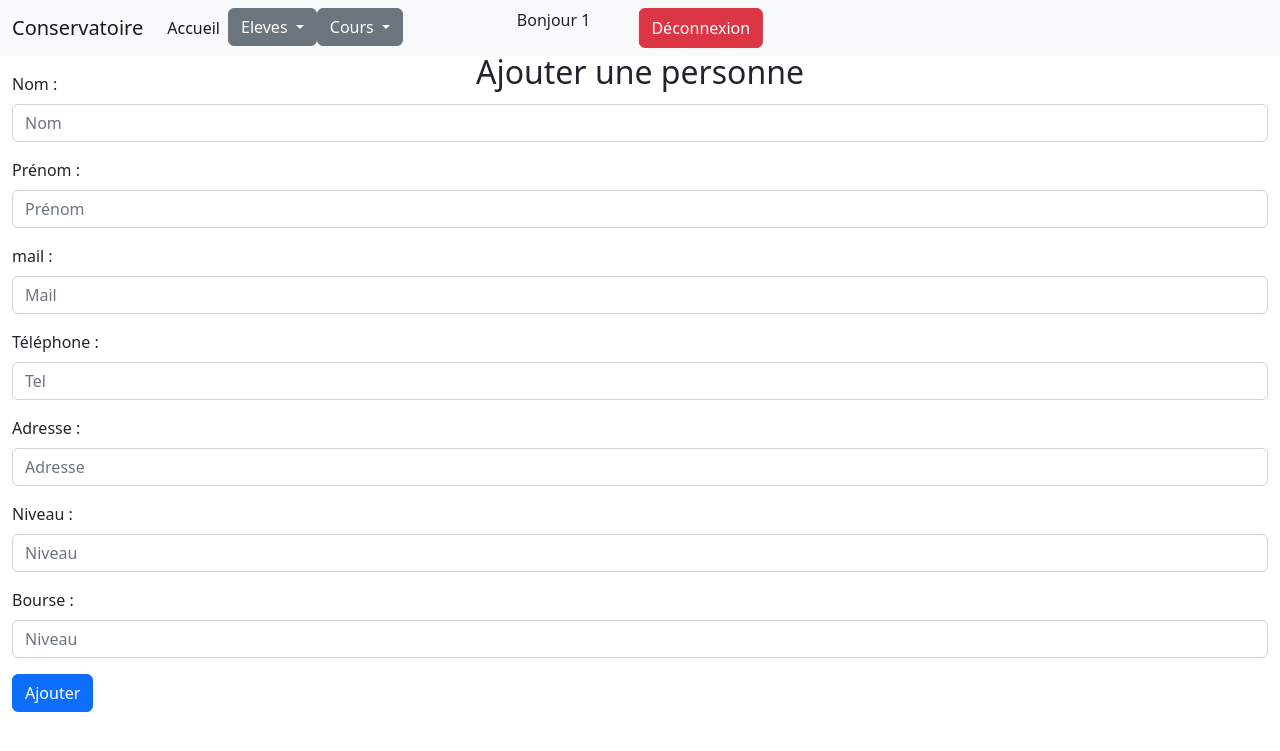
After one commit to MicleaChristian/ConservatoirePHP, a PHP site: template Vues/ajouterprof.php in a window 1280 px wide. The commit adds this page. Shown: the top 751 px of the page. Run offline with PHP 8.4, Linux system fonts and the light colour scheme; the template is opened without the code that fills it, so the values that code supplies are empty; the visitor is signed in with stand-in values (Sample User, id 1).

Commit message:
fix de l'update

```diff
--- /dev/null
+++ b/Vues/ajouterprof.php
@@ -0,0 +1,87 @@
+<!DOCTYPE html>
+<html lang="en">
+
+<head>
+    <meta charset="UTF-8">
+    <meta http-equiv="X-UA-Compatible" content="IE=edge">
+    <meta name="viewport" content="width=device-width, initial-scale=1.0">
+    <title>Conservatoire</title>
+    <script defer src='https://cdn.jsdelivr.net/npm/bootstrap@5.2.0/dist/js/bootstrap.bundle.min.js'></script>
+    <link rel='stylesheet' href='https://cdn.jsdelivr.net/npm/bootstrap@5.2.0/dist/css/bootstrap.min.css'>
+    <link href="style.css" rel="stylesheet">
+</head>
+
+<body>
+<nav class="navbar navbar-expand-lg navbar-light bg-light">
+        <div class="container-fluid">
+            <a class="navbar-brand" href="index.php?uc=accueil">Conservatoire</a>
+            <button class="navbar-toggler" type="button" data-bs-toggle="collapse" data-bs-target="#navbarNavAltMarkup" aria-controls="navbarNavAltMarkup" aria-expanded="false" aria-label="Toggle navigation">
+                <span class="navbar-toggler-icon"></span>
+            </button>
+            <div class="collapse navbar-collapse" id="navbarNavAltMarkup">
+                <div class="navbar-nav">
+                    <a class="nav-link active" aria-current="page" href="index.php?uc=accueil">Accueil</a>
+                    <div class="dropdown">
+                        <button class="btn btn-secondary dropdown-toggle" type="button" data-bs-toggle="dropdown" aria-expanded="false">
+                            Eleves
+                        </button>
+                        <ul class="dropdown-menu">
+                            <li><a class="dropdown-item" href="index.php?uc=personne&action=liste">Afficher les élèves</a></li>
+                            <li><a class="dropdown-item" href="index.php?uc=personne&action=ajout_form">Ajouter un élève</a></li>
+                        </ul>
+                    </div>
+                    <div class="dropdown">
+                        <button class="btn btn-secondary dropdown-toggle" type="button" data-bs-toggle="dropdown" aria-expanded="false">
+                            Cours
+                        </button>
+                        <ul class="dropdown-menu">
+                            <li><a class="nav-link" href="index.php?uc=cours&action=liste">Nos cours</a></li>
+                            <li><a class="nav-link" href="index.php?uc=cours&action=ajout_form">Ajouter un cours</a></li>
+                        </ul>
+                    </div>
+                    <?php include("header/header.php") ?>
+                </div>
+            </div>
+        </div>
+    </nav>
+
+<div class="container-fluid position-relative mt-3">
+    <h2 class="position-absolute top-0 start-50 translate-middle">Ajouter une personne</h2>
+    <form action="index.php?uc=personne&action=ajouter" method="POST">
+        <div class="mb-3">
+            <label for="nom" class="form-label">Nom :</label>
+            <input type="text" class="form-control" id="nom" name="nom" placeholder="Nom"required>
+        </div>
+        <div class="mb-3">
+            <label for="prenom" class="form-label">Prénom :</label>
+            <input type="text" class="form-control" id="prenom" name="prenom" placeholder="Prénom" required>
+        </div>
+        <div class="mb-3">
+            <label for="mail" class="form-label">mail :</label>
+            <input type="mail" class="form-control" id="mail" name="mail" placeholder="Mail" required>
+        </div>
+        <div class="mb-3">
+            <label for="tel" class="form-label">Téléphone :</label>
+            <input type="text" class="form-control" id="tel" name="tel" placeholder="Tel" required>
+        </div>
+
+        <div class="mb-3">
+            <label for="adress" class="form-label">Adresse :</label>
+            <input type="text" class="form-control" id="adress" name="adress" placeholder="Adresse" required>
+        </div>
+
+        <div class="mb-3">
+            <label for="niveau" class="form-label">Niveau :</label>
+            <input type="number" class="form-control" id="niveau" name="niveau" placeholder="Niveau" required>
+        </div>
+
+        <div class="mb-3">
+            <label for="bourse" class="form-label">Bourse :</label>
+            <input type="text" class="form-control" id="bourse" name="bourse" placeholder="Niveau" required>
+        </div>
+
+        <input type="submit" class="btn btn-primary" value="Ajouter">
+    </form>
+</div>
+</body>
+</html>
```
Also changed, not shown: Controleurs/controleurPersonnes.php (+21 -2 lines), Modeles/personne.class.php (+54 -4 lines), Vues/affricherprof.php (added, +90 -0 lines).
